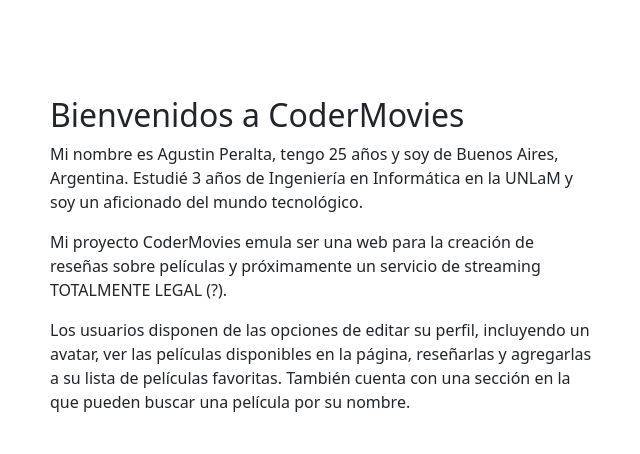
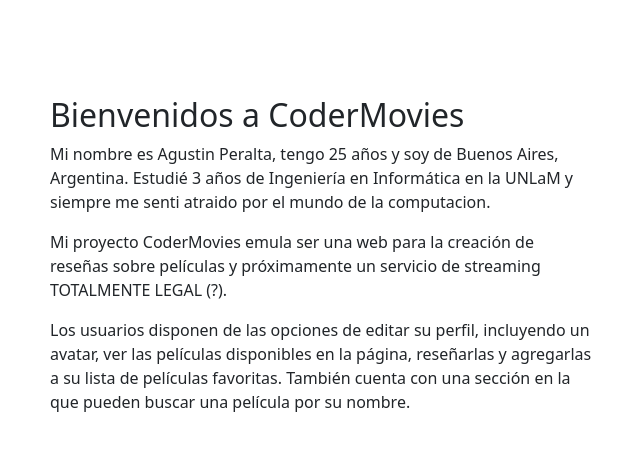
Before and after one commit to Agusttin97/CoderMovies, a Django app: page /movie-app/about/ in a window 1280 px wide. Shown: the part 652-1106 px from the top of the page, without its empty margins (317-957 px from the left). Run offline with Django 4.2, Linux system fonts and the light colour scheme; some libraries are stand-ins or nearby versions.

Commit message:
Detalles

```diff
--- a/CoderMovies/urls.py
+++ b/CoderMovies/urls.py
@@ -2,10 +2,13 @@
 from django.urls import path, include
 from django.conf import settings
 from django.conf.urls.static import static
+from MovieApp.views import *
+
 
 urlpatterns = [
     path('admin/', admin.site.urls),
-    path('movie-app/', include('MovieApp.urls'))
+    path('movie-app/', include('MovieApp.urls')),
+    path('', home )
 ]
 
 urlpatterns+= static(settings.MEDIA_URL, document_root = settings.MEDIA_ROOT)
--- a/MovieApp/templates/sobre_mi.html
+++ b/MovieApp/templates/sobre_mi.html
@@ -9,7 +9,7 @@
         <div class="row justify-content-center">
             <div class="col-lg-6">
                 <h2>Bienvenidos a CoderMovies</h2>
-                <p>Mi nombre es Agustin Peralta, tengo 25 años y soy de Buenos Aires, Argentina. Estudié 3 años de Ingeniería en Informática en la UNLaM y soy un aficionado del mundo tecnológico.</p>
+                <p>Mi nombre es Agustin Peralta, tengo 25 años y soy de Buenos Aires, Argentina. Estudié 3 años de Ingeniería en Informática en la UNLaM y siempre me senti atraido por el mundo de la computacion.</p>
                 <p>Mi proyecto CoderMovies emula ser una web para la creación de reseñas sobre películas y próximamente un servicio de streaming TOTALMENTE LEGAL (?).</p>
                 <p>Los usuarios disponen de las opciones de editar su perfil, incluyendo un avatar, ver las películas disponibles en la página, reseñarlas y agregarlas a su lista de películas favoritas. También cuenta con una sección en la que pueden buscar una película por su nombre.</p>
             </div>
```
Also changed, not shown: db.sqlite3.
